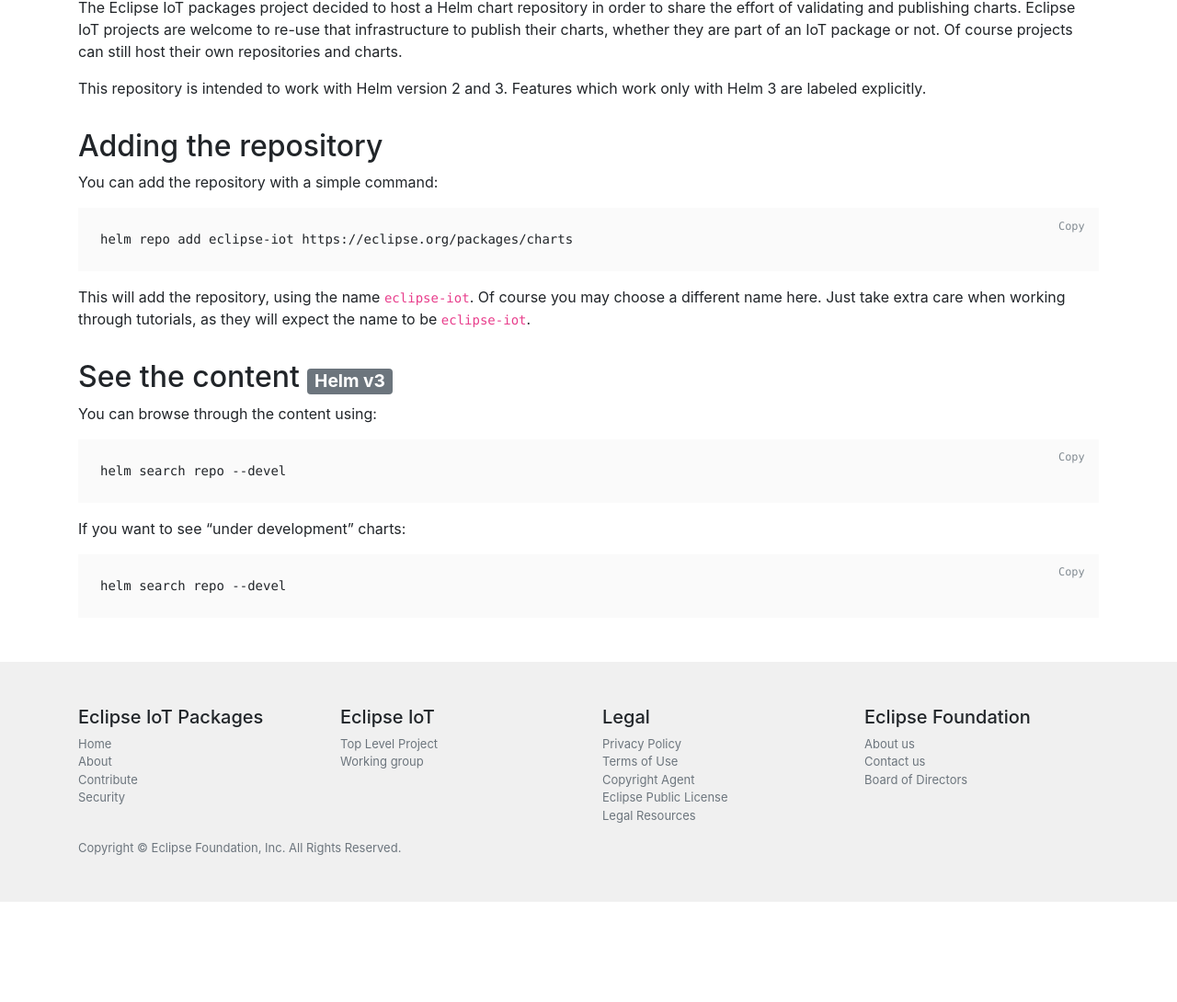
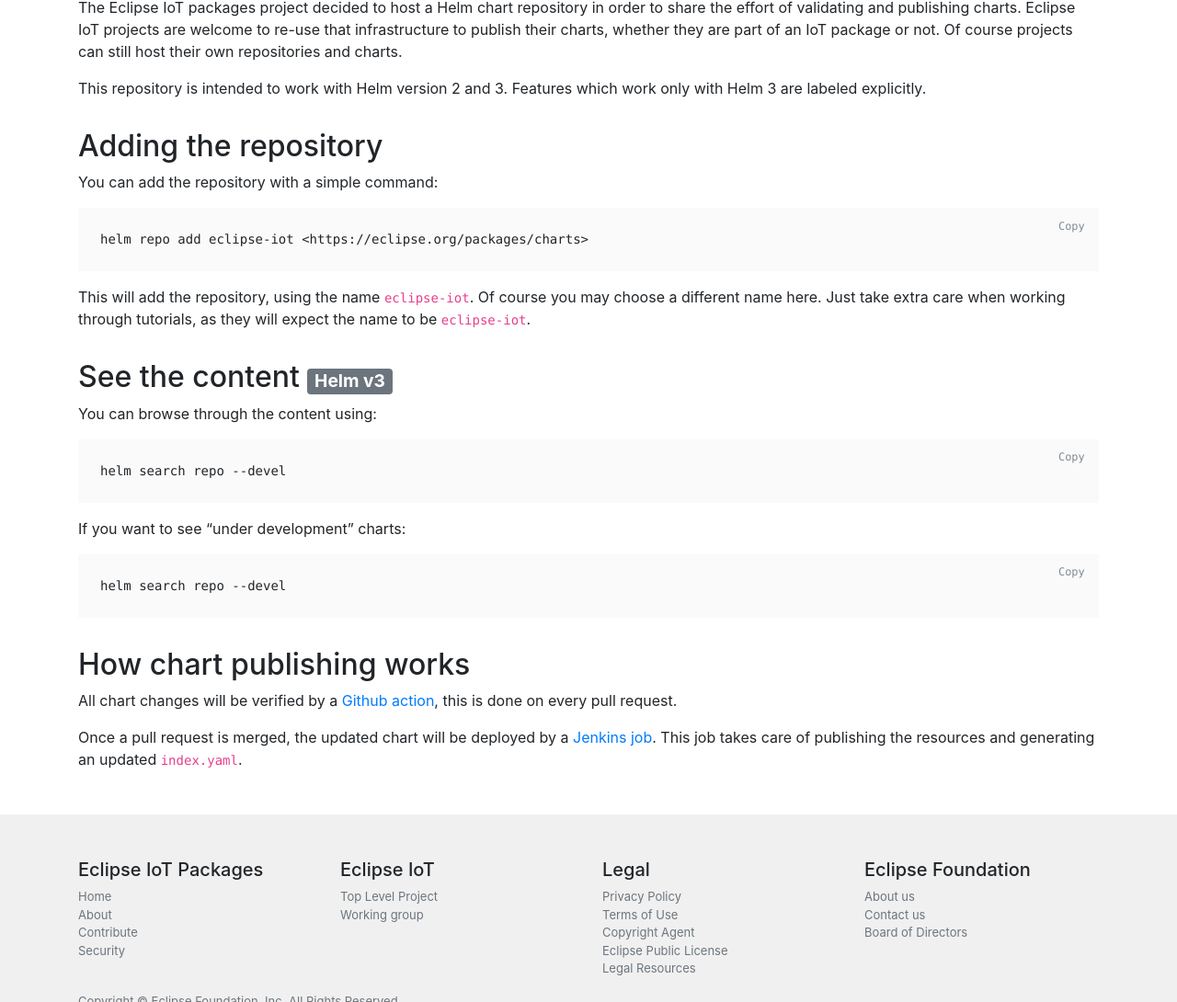
Before and after one commit to eclipse/packages, a Jekyll site: the page built from homepage/repository.md, in a window 1280 px wide and 1400 px high, cut to the strip 310-1400 px from the top of the window. Shown: the whole strip at 92% size. Built offline with Jekyll 4.4.1, drawn with Linux system fonts in a browser that asks for light colours.

Commit message:
Add info about chart publishing
Signed-off-by: Axel Köhler <axel.koehler@kiwigrid.com>

```diff
--- a/homepage/repository.md
+++ b/homepage/repository.md
@@ -18,7 +18,7 @@
 You can add the repository with a simple command:
 
 {% clipboard %}
-    helm repo add eclipse-iot https://eclipse.org/packages/charts
+    helm repo add eclipse-iot <https://eclipse.org/packages/charts>
 {% endclipboard %}
 
 This will add the repository, using the name `eclipse-iot`. Of course you may choose
@@ -38,3 +38,10 @@
 {% clipboard %}
     helm search repo --devel
 {% endclipboard %}
+
+## How chart publishing works
+
+All chart changes will be verified by a [Github action](https://github.com/eclipse/packages/actions), this is done on every pull request.
+
+Once a pull request is merged, the updated chart will be deployed by a [Jenkins job](https://ci.eclipse.org/packages/job/Website/job/master/).
+This job takes care of publishing the resources and generating an updated `index.yaml`.
```
